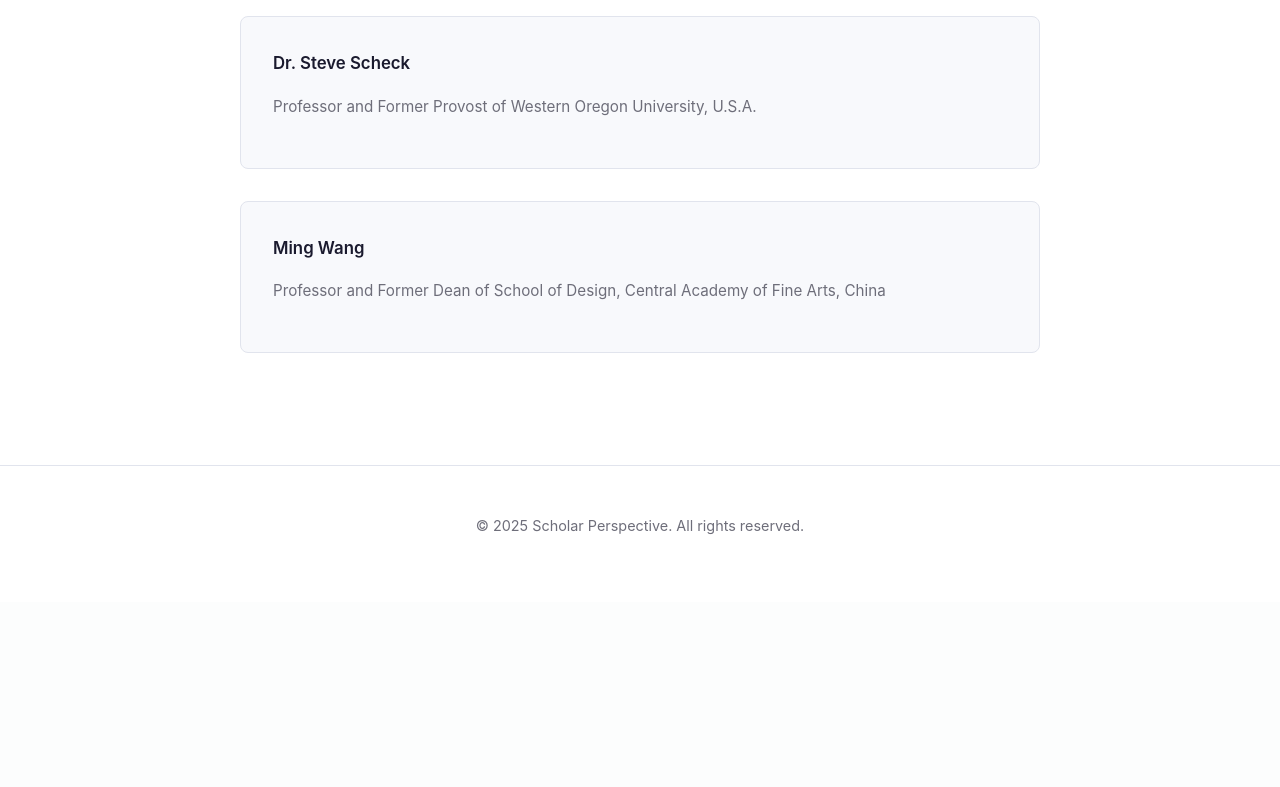
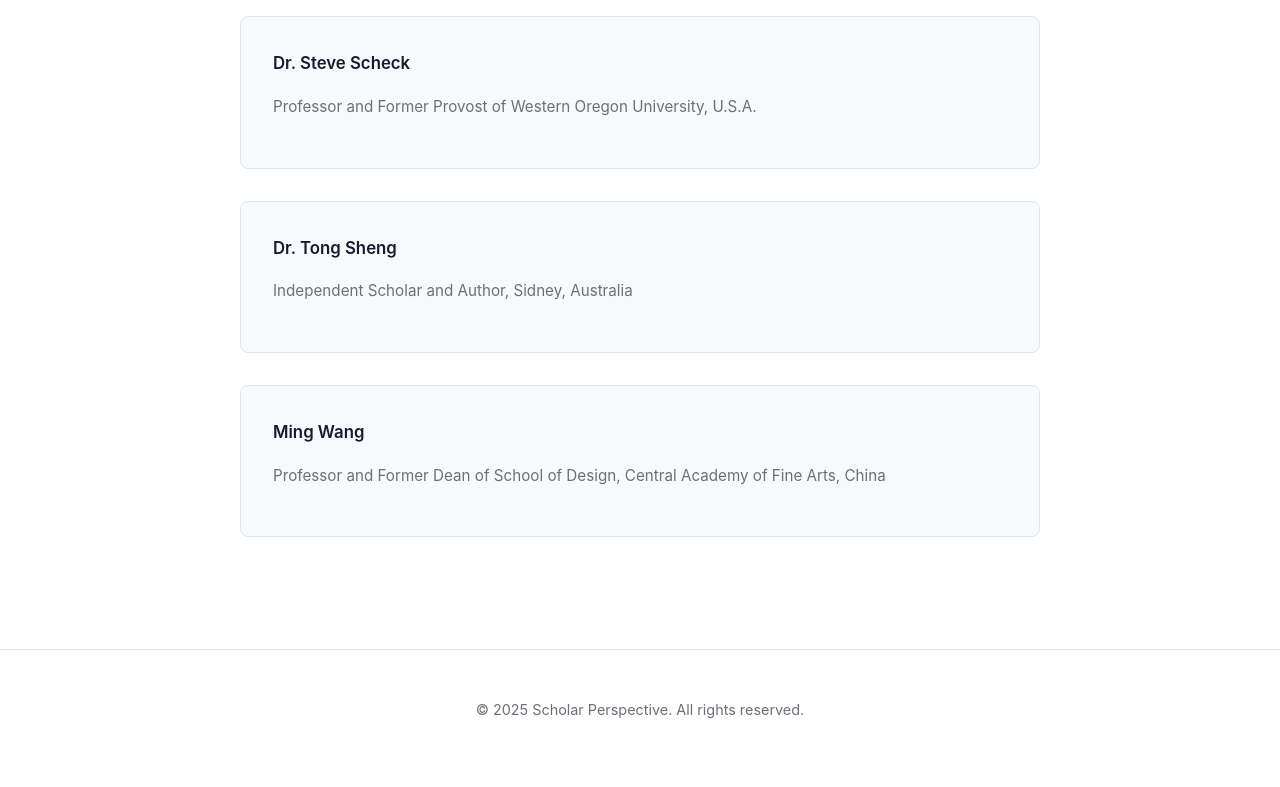
Before and after one commit to choikyo/ScholarPerspective, a Flask app: page /board in a window 1280 px wide. Shown: the part 674-1461 px from the top of the page. Before the commit the page ends 1208 px from the top, so only its background shows below. Run offline with Flask 3, Linux system fonts and the light colour scheme.

Commit message:
Add Dr. Tong Sheng to Advisory Board, update docs
Co-Authored-By: Claude Sonnet 4.6 <noreply@anthropic.com>

```diff
--- a/templates/board.html
+++ b/templates/board.html
@@ -24,6 +24,11 @@
         </div>
 
         <div class="board-member">
+            <p class="member-name">Dr. Tong Sheng</p>
+            <p class="member-affiliation">Independent Scholar and Author, Sidney, Australia</p>
+        </div>
+
+        <div class="board-member">
             <p class="member-name">Ming Wang</p>
             <p class="member-affiliation">Professor and Former Dean of School of Design, Central Academy of Fine Arts, China</p>
         </div>
```
Also changed, not shown: CLAUDE.md (+1 -1 lines).
